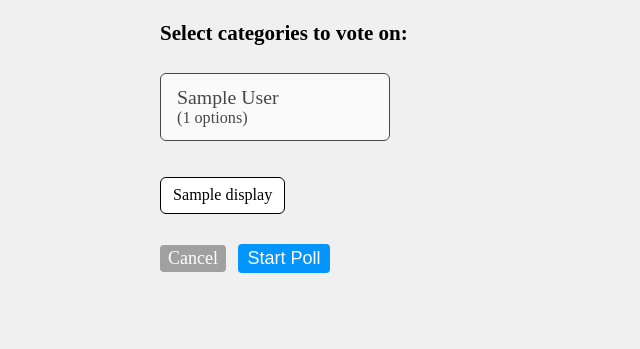
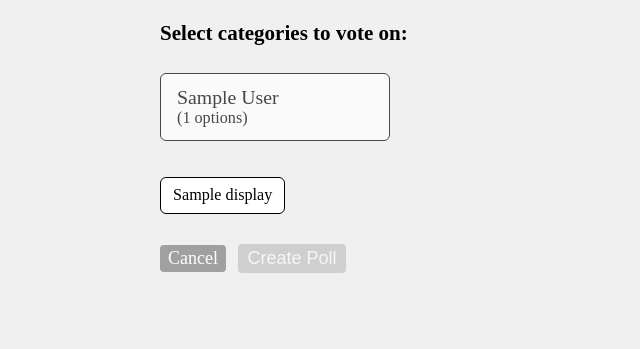
Before and after one commit to jenchanws/f1nndressup, a Flask app: template dressup/templates/create.html.j2 in a window 1280 px wide. Shown: the part 278-627 px from the top of the page, without its empty margins (0-640 px from the left). Run offline with Flask 2, Linux system fonts and the light colour scheme; the template is opened without the code that fills it: most values are stand-ins (such as "Sample title", 1, 10 or a date in 2020); parts of the project's set-up code (start-up, migrations or seed data) failed here and were passed over; some libraries are stand-ins or nearby versions.

Commit message:
Disable poll creation when not all parameters are correct

```diff
--- a/dressup/static/dressup.js
+++ b/dressup/static/dressup.js
@@ -55,3 +55,23 @@
   const secsLeft = Math.floor((endTime - new Date()) / 1000)
   updateCountdown(secsLeft)
 } catch {}
+
+if (document.getElementById("create-form")) {
+  let form = document.getElementById("create-form")
+
+  function handleSubmitFilter() {
+    let form = document.getElementById("create-form")
+    const categoriesSelected = Array.from(
+      form.querySelectorAll("input[type=checkbox][name=categories]")
+    ).filter((e) => e.checked).length
+    const durationSelected =
+      Array.from(
+        form.querySelectorAll("input[type=radio][name=duration]")
+      ).filter((e) => e.checked).length !== 0
+    form.querySelector("button[type=submit]").disabled =
+      categoriesSelected == 0 || !durationSelected
+  }
+
+  handleSubmitFilter()
+  form.addEventListener("change", handleSubmitFilter)
+}
--- a/dressup/static/style.css
+++ b/dressup/static/style.css
@@ -299,6 +299,12 @@
   background-color: var(--submit-hover);
 }
 
+button[type="submit"]:disabled {
+  background-color: var(--btn-bg);
+  opacity: 40%;
+  cursor: not-allowed;
+}
+
 button[type="submit"].danger {
   background-color: var(--danger-bg);
 }
--- a/dressup/templates/create.html.j2
+++ b/dressup/templates/create.html.j2
@@ -2,7 +2,7 @@
 
 {% block content %}
 <main>
-  <form action="/create" method="POST">
+  <form action="/create" method="POST" id="create-form">
     <h3>Select categories to vote on:</h3>
 
     {% if categories %}
@@ -26,7 +26,7 @@
     <div class="footer">
       <a class="button" href="/">Cancel</a>
       {% if categories %}
-        <button type="submit">Start Poll</button>
+        <button type="submit">Create Poll</button>
       {% endif %}
     </div>
   </form>
```
